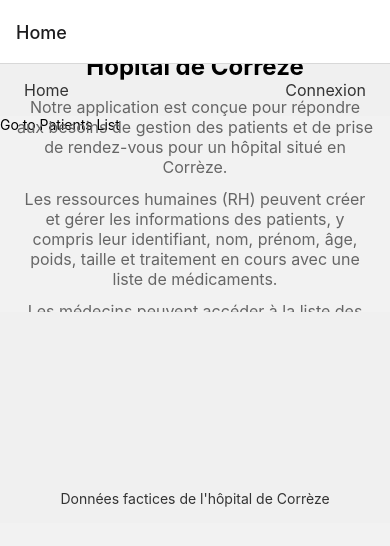
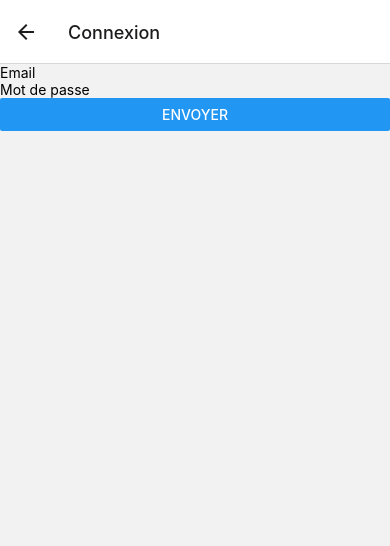
Before and after one commit to arnaudlagarde/Hospital, a React Native app: screen /Connexion in a window 390 px wide. Shown: the top 546 px of the page. Built offline with nearby package versions, Linux system fonts and the light colour scheme.

Commit message:
fixed the LoginForm page

```diff
--- a/App.js
+++ b/App.js
@@ -1,8 +1,9 @@
 import React from 'react';
 import { NavigationContainer } from '@react-navigation/native';
 import { createStackNavigator } from '@react-navigation/stack';
-import HomePage from './components/HomePage';
+import HomePage from './components/Homepage';
 import PatientsScreen from './components/PatientsScreen';
+import LoginForm from './components/LoginForm' ;
 
 const Stack = createStackNavigator();
 
@@ -12,6 +13,7 @@ const App = () => {
       <Stack.Navigator>
         <Stack.Screen name="Home" component={HomePage} />
         <Stack.Screen name="Patients" component={PatientsScreen} />
+        <Stack.Screen name="Connexion" component={LoginForm} />
       </Stack.Navigator>
     </NavigationContainer>
   );
--- a/components/Homepage.js
+++ b/components/Homepage.js
@@ -5,12 +5,16 @@ import Header from './Header';
 import Content from './Content';
 import Footer from './Footer';
 
-const HomePage = ({ isLoggedIn, handleLogin, handleLogout }) => {
+const HomePage = ({ isLoggedIn, handleLogout }) => {
   const navigation = useNavigation();
 
   const handleNavigatePatients = () => {
     navigation.navigate('Patients');
   };
+
+  const handleLogin = () => {
+    navigation.navigate('Connexion');
+  }
 
   return (
     <View>
@@ -22,6 +26,9 @@ const HomePage = ({ isLoggedIn, handleLogin, handleLogout }) => {
       <TouchableOpacity onPress={handleNavigatePatients}>
         <Text>Go to Patients List</Text>
       </TouchableOpacity>
+      <TouchableOpacity onPress={handleLogin}>
+        <Text>Connect</Text>
+      </TouchableOpacity>
       <Content />
       <Footer />
     </View>
--- a/components/LoginForm.js
+++ b/components/LoginForm.js
@@ -1,7 +1,6 @@
 import React, { useState } from 'react';
 import axios from 'axios';
-import { View, TextInput, Button, Alert } from 'react-native';
-import { Collapse } from 'react-native-bootstrap'; // Veuillez noter que la bibliothèque 'react-native-bootstrap' doit être installée et configurée correctement
+import { View, TextInput, Button, Alert, Text } from 'react-native';
 
 const LoginForm = ({ setUserData, setIsAuthenticated }) => {
   const [formData, setFormData] = useState({
@@ -81,15 +80,11 @@ const LoginForm = ({ setUserData, setIsAuthenticated }) => {
         required
       />
       <Button title="Envoyer" onPress={handleSubmit} />
-      <Collapse in={showMessage}>
+      {showMessage && (
         <View>
-          {error && (
-            <Alert variant='danger'>
-              {error}
-            </Alert>
-          )}
+          {error && <Text>{error}</Text>}
         </View>
-      </Collapse>
+      )}
     </View>
   );
 };
--- a/package.json
+++ b/package.json
@@ -10,14 +10,16 @@
   },
   "dependencies": {
     "@expo/webpack-config": "^18.0.1",
-    "@react-native-async-storage/async-storage": "^1.18.2",
+    "@react-native-async-storage/async-storage": "1.17.11",
     "@react-navigation/native": "^6.1.6",
     "@react-navigation/stack": "^6.3.16",
+    "axios": "^1.4.0",
     "expo": "~48.0.18",
     "expo-status-bar": "~1.4.4",
     "react": "18.2.0",
     "react-dom": "18.2.0",
     "react-native": "0.71.8",
+    "react-native-bootstrap": "^0.1.0",
     "react-native-web": "~0.18.10"
   },
   "devDependencies": {
```
Also changed, not shown: 1 other file (tests, documents, lock files or other folders).
